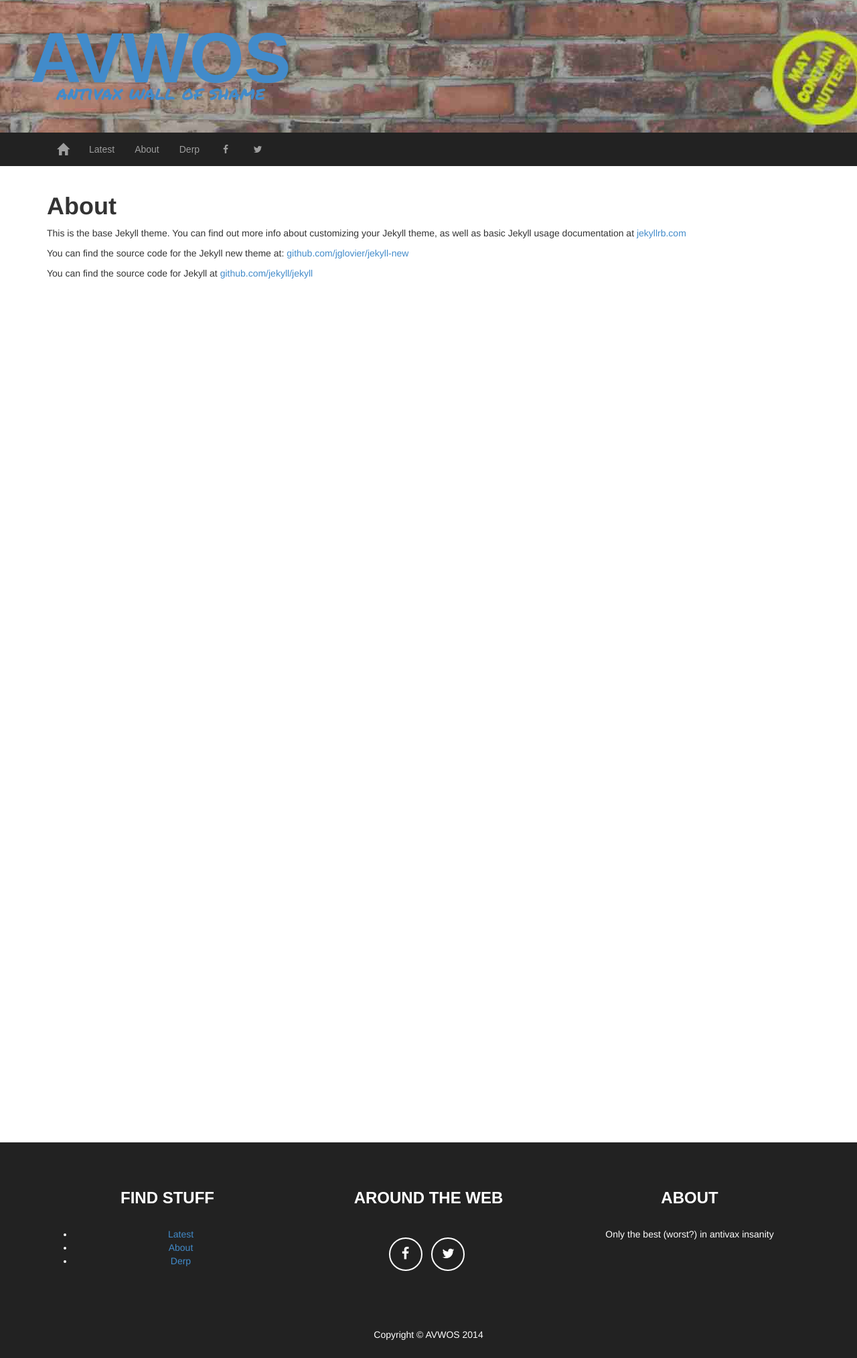
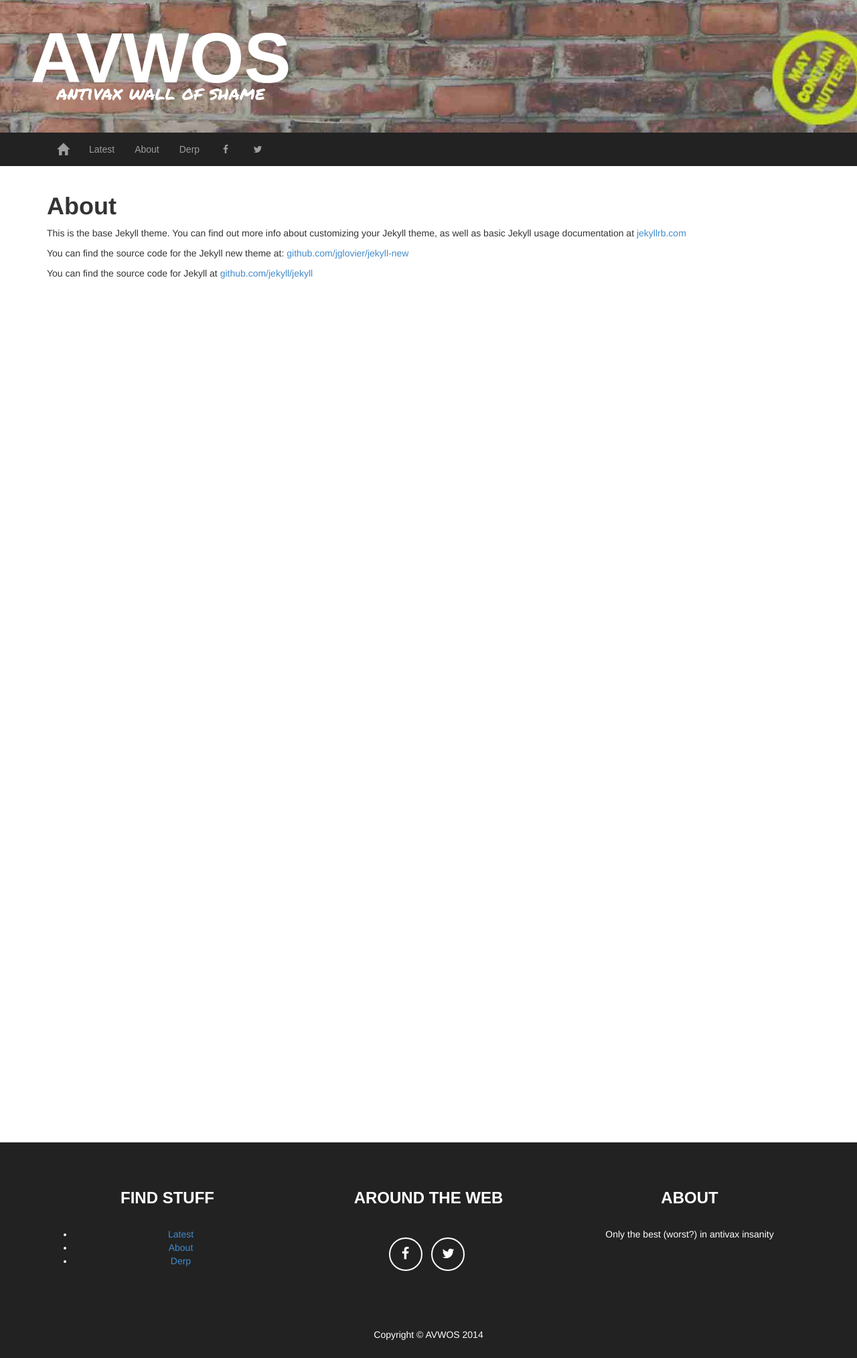
Before and after one commit to avwos/avwos-site, a Jekyll site: the page built from about.md, in a window 1280 px wide. Shown: the whole page at 67% size. Built offline with Jekyll 4.4.1, drawn with Linux system fonts in a browser that asks for light colours; some web fonts are replaced.

Commit message:
style header anchor

```diff
--- a/css/custom.css
+++ b/css/custom.css
@@ -11,6 +11,16 @@
 
 body {
   background-color: #fff;
+}
+
+a div.intro-text {
+  color: #fff;
+  text-decoration:none;
+}
+
+a div.intro-text:hover {
+  color: #fff;
+  text-decoration:none;
 }
 
 .aside-panel {
```
